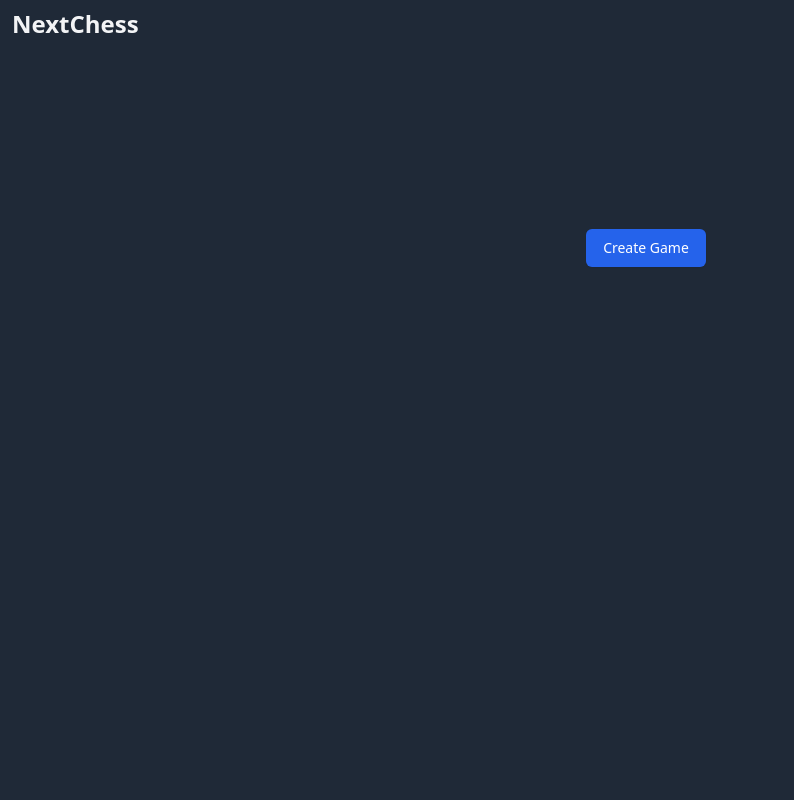
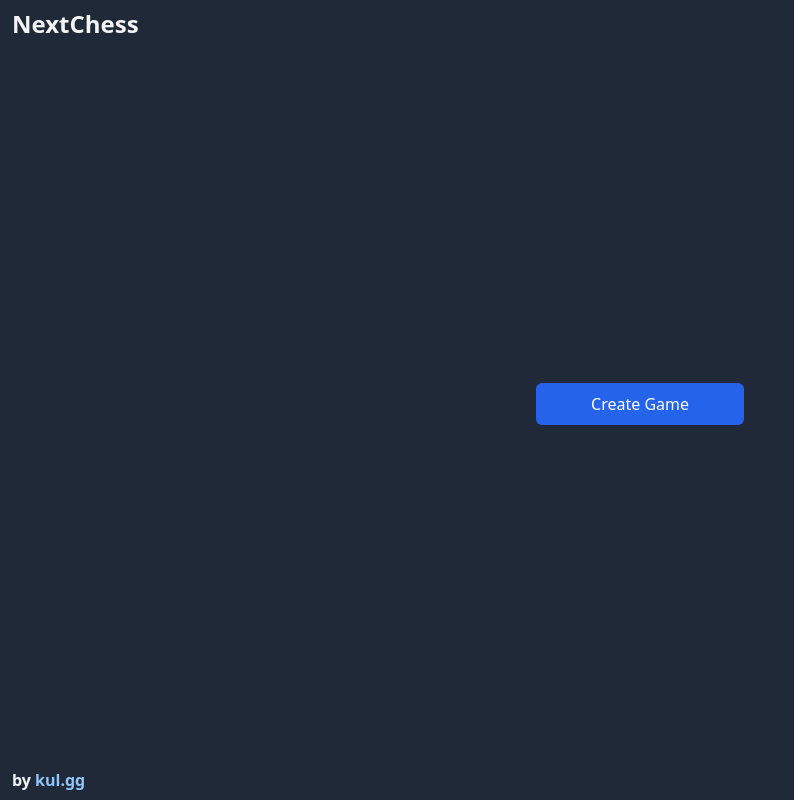
Before and after one commit to kulgg/NextChess, a Next.js app: page / in a window 1280 px wide. Shown: the whole page, without its empty margins (0-794 px from the left). Built offline with nearby package versions, Linux system fonts and the light colour scheme.

Commit message:
Add by kulgg

```diff
--- a/src/layout/Layout.tsx
+++ b/src/layout/Layout.tsx
@@ -7,7 +7,7 @@ export default function Layout({
   children: JSX.Element;
 }): JSX.Element {
   return (
-    <div className="">
+    <div className="flex h-screen flex-col justify-between">
       <Head>
         <title>NextChess</title>
         <meta name="description" content="Online Chess" />
@@ -19,6 +19,12 @@ export default function Layout({
         </h1>
       </header>
       <main className="container py-2">{children}</main>
+      <footer className="px-3 py-2 font-semibold">
+        by{" "}
+        <a href="https://kul.gg" className="text-blue-300 hover:text-blue-400">
+          kul.gg
+        </a>
+      </footer>
     </div>
   );
 }
--- a/src/pages/index.tsx
+++ b/src/pages/index.tsx
@@ -10,9 +10,9 @@ const Home: NextPage = () => {
   const router = useRouter();
 
   return (
-    <div className="flex h-96 flex-col items-center justify-center">
+    <div className="flex justify-center">
       <button
-        className="inline-flex w-full justify-center rounded-md border border-transparent bg-blue-600 px-4 py-2 text-base font-medium text-white shadow-sm hover:bg-blue-700 sm:ml-3 sm:w-auto sm:text-sm"
+        className="inline-flex w-52 justify-center rounded-md border border-transparent bg-blue-600 px-4 py-2 text-base font-medium text-white shadow-sm hover:bg-blue-700"
         onClick={() =>
           router.push(`/game/${nanoid()}/${Math.random() <= 0.5 ? "w" : "b"}`)
         }
```
